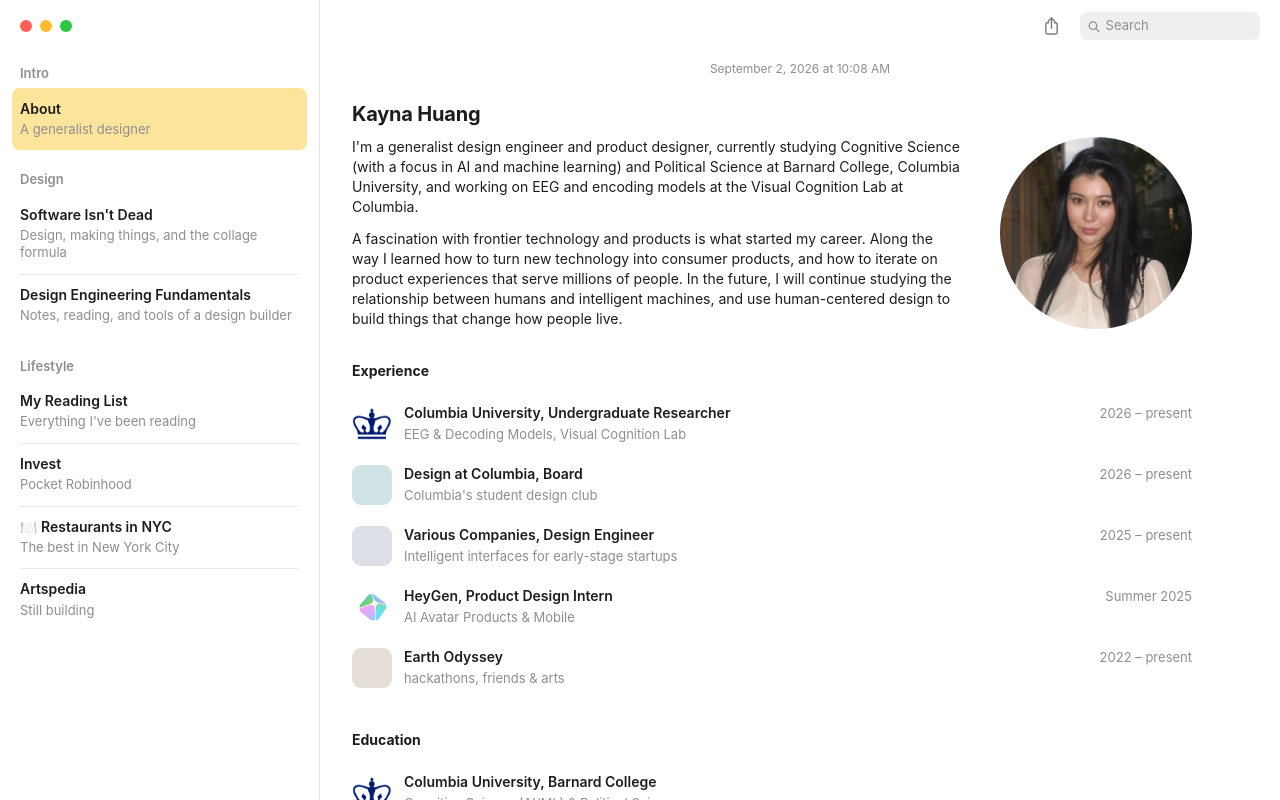
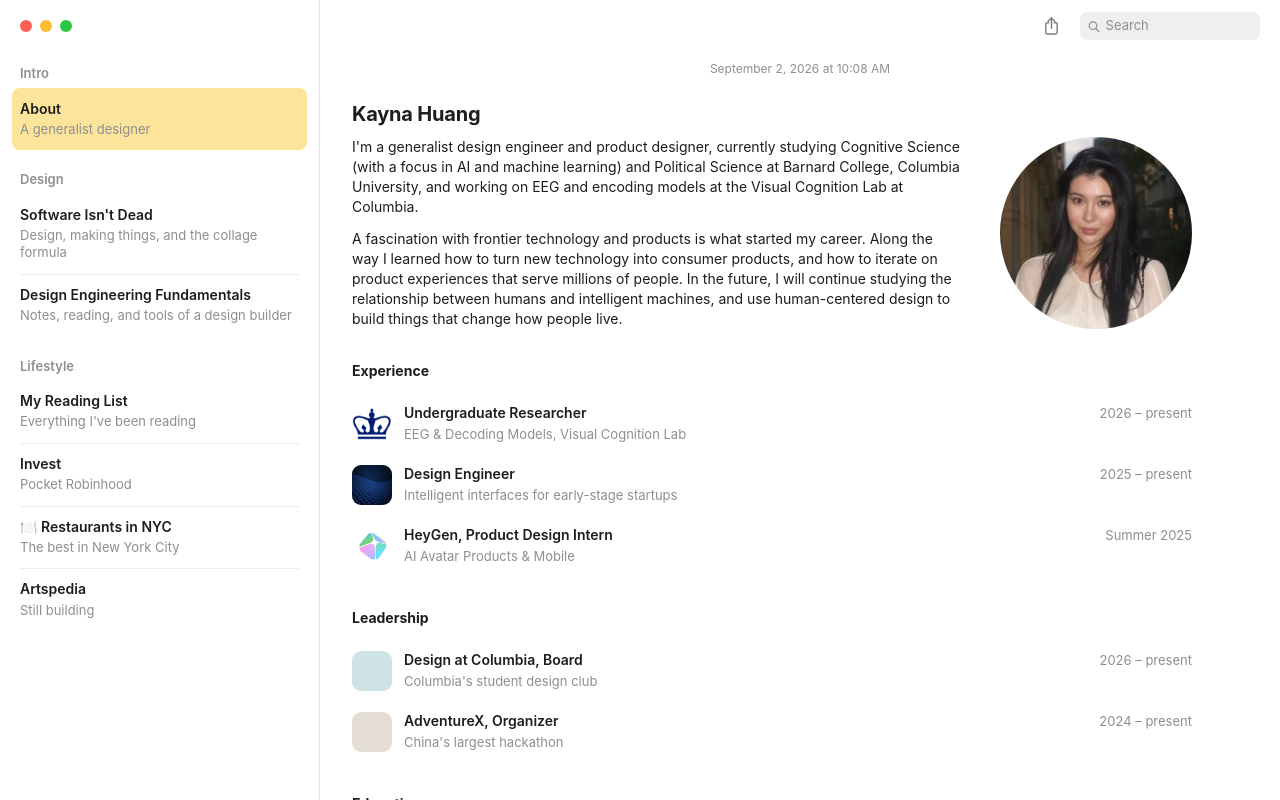
Before and after one commit to kayna-xyz/Portfolio-, a Next.js app: page /about in a window 1280 px wide. Built offline with nearby package versions, Linux system fonts and the light colour scheme; a web font is replaced by a local one.

Commit message:
KyNotes about: add Leadership section, drop Earth Odyssey
Experience is now Undergraduate Researcher / Design Engineer (badge
logo, clients card) / HeyGen. New Leadership section holds Design at
Columbia board and AdventureX.

Co-Authored-By: Claude Fable 5.1 <noreply@anthropic.com>

```diff
--- a/app/kynotes/kaynote-app.tsx
+++ b/app/kynotes/kaynote-app.tsx
@@ -782,10 +782,9 @@ type XpRow = {
 // coverage (Forbes / Sacra / company announcements), never internal data
 const EXPERIENCE: XpRow[] = [
   {
-    id: "columbia-research",
+    id: "research",
     logo: "/kaynote/logos/columbia.png",
-    name: "Columbia University",
-    role: "Undergraduate Researcher",
+    name: "Undergraduate Researcher",
     when: "2026 – present",
     detail: "EEG & Decoding Models, Visual Cognition Lab",
     card: {
@@ -799,25 +798,16 @@ const EXPERIENCE: XpRow[] = [
     },
   },
   {
-    id: "design-at-columbia",
-    logo: "#cfe3e5",
-    name: "Design at Columbia",
-    role: "Board",
-    when: "2026 – present",
-    detail: "Columbia's student design club",
-  },
-  {
-    id: "various",
-    logo: "#dcdfe5",
-    name: "Various Companies",
-    role: "Design Engineer",
+    id: "design-engineer",
+    logo: "/kaynote/logos/design-engineer.webp",
+    name: "Design Engineer",
     when: "2025 – present",
     detail: "Intelligent interfaces for early-stage startups",
     card: {
       sub: "Independent design engineering",
       desc: "Building intelligent interfaces for early-stage startups, from first prototype to shipped product.",
       facts: [
-        ["backed by", "Conviction, Sequoia, and more"],
+        ["clients", "OpusClip, Design at Columbia, etc."],
         ["since", "May 2025"],
       ],
     },
@@ -839,20 +829,24 @@ const EXPERIENCE: XpRow[] = [
       ],
     },
   },
-  {
-    id: "earth-odyssey",
+]
+
+const LEADERSHIP: XpRow[] = [
+  {
+    id: "design-at-columbia",
+    logo: "#cfe3e5",
+    name: "Design at Columbia",
+    role: "Board",
+    when: "2026 – present",
+    detail: "Columbia's student design club",
+  },
+  {
+    id: "adventurex",
     logo: "#e4ded7",
-    name: "Earth Odyssey",
-    when: "2022 – present",
-    detail: "hackathons, friends & arts",
-    card: {
-      sub: "A long-running personal venture",
-      desc: "Organizing AdventureX, China's largest hackathon, investing in friends, and making arts.",
-      facts: [
-        ["founded", "2022"],
-        ["hq", "New York"],
-      ],
-    },
+    name: "AdventureX",
+    role: "Organizer",
+    when: "2024 – present",
+    detail: "China's largest hackathon",
   },
 ]
 
@@ -1002,7 +996,7 @@ const ALL_SECTIONS: Section[] = [
         snippet: "A generalist designer",
         date: "September 2, 2026 at 10:08 AM",
         searchText:
-          "about me kayna huang generalist design engineer product designer cognitive science AI ML machine learning barnard columbia EEG encoding models visual cognition lab frontier technology consumer products intelligent machines human-centered design experience columbia undergraduate researcher visual cognition lab eeg decoding models michelle greene design at columbia board design club various companies design engineer freelance startups conviction sequoia heygen product design intern ai avatar products mobile earth odyssey adventurex hackathon investing friends education political science economics united world college uwc high school art facial aesthetics fashion poker zhejiang new york startups entrepreneur reach me email kh3443 on X",
+          "about me kayna huang generalist design engineer product designer cognitive science AI ML machine learning barnard columbia EEG encoding models visual cognition lab frontier technology consumer products intelligent machines human-centered design experience columbia undergraduate researcher visual cognition lab eeg decoding models michelle greene design at columbia board design club design engineer freelance startups clients opusclip heygen product design intern ai avatar products mobile leadership adventurex hackathon organizer education political science economics united world college uwc high school art facial aesthetics fashion poker zhejiang new york startups entrepreneur reach me email kh3443 on X",
         body: (
           <>
             <IntroWithAvatar>
@@ -1023,6 +1017,8 @@ const ALL_SECTIONS: Section[] = [
             </IntroWithAvatar>
             <p className="kn-subhead">Experience</p>
             <ExperienceRows rows={EXPERIENCE} />
+            <p className="kn-subhead">Leadership</p>
+            <ExperienceRows rows={LEADERSHIP} />
             <p className="kn-subhead">Education</p>
             <ExperienceRows rows={EDUCATION} />
             <p className="kn-subhead">Off hours</p>
```
Also changed, not shown: public/kaynote/logos/design-engineer.webp (added).
